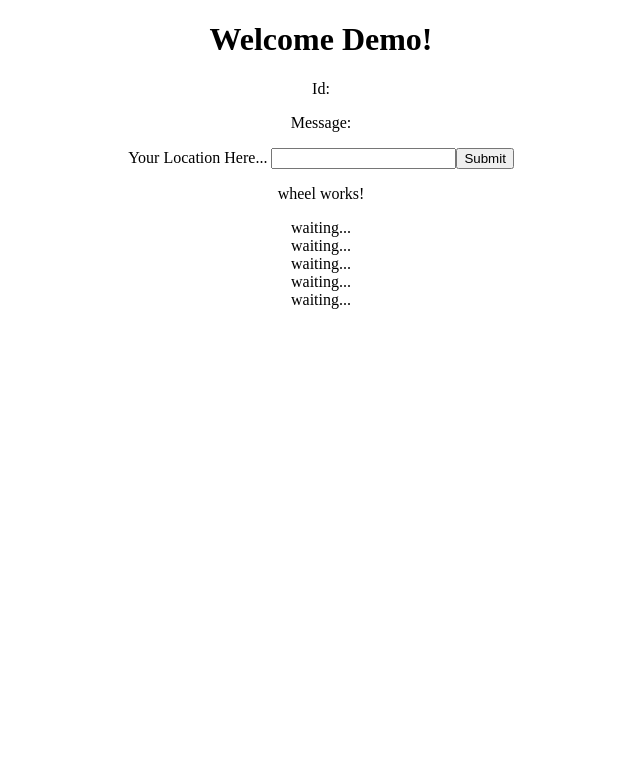
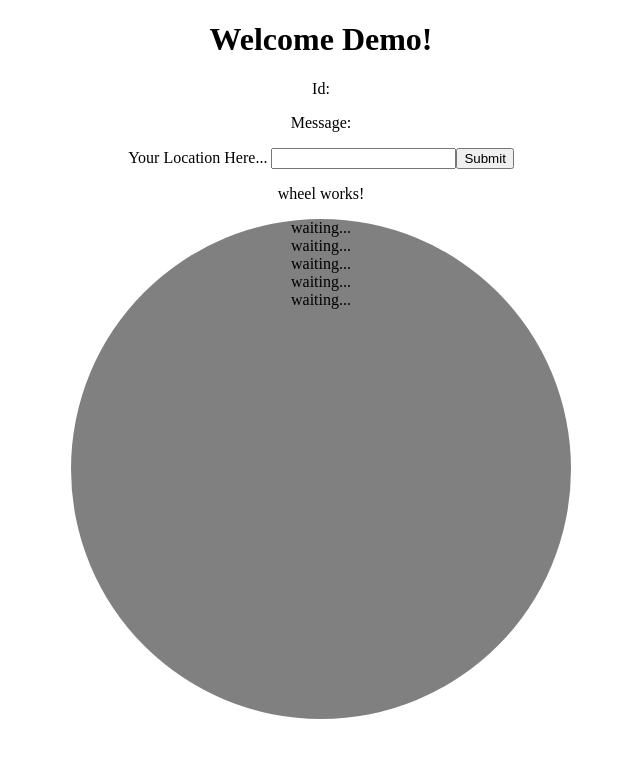
Before and after one commit to geistnine/orderout, an Angular app: page / in a window 1280 px wide. Shown: the top 758 px of the page, without its empty margins (319-959 px from the left). Built offline with nearby package versions, Linux system fonts and the light colour scheme; no server answers.

Commit message:
shaped wheel container and centered component on the screen

```diff
--- a/src/app/wheel/wheel.component.html
+++ b/src/app/wheel/wheel.component.html
@@ -1,3 +1,4 @@
+<div class="componentcontainer">
   <p>wheel works!</p>
   <div class="wheelcontainer">
     <div class="option"><span>waiting...</span></div>
@@ -6,3 +7,5 @@
     <div class="option"><span>waiting...</span></div>
     <div class="option"><span>waiting...</span></div>
   </div>
+
+</div>
--- a/src/app/wheel/wheel.component.scss
+++ b/src/app/wheel/wheel.component.scss
@@ -0,0 +1,12 @@
+.componentcontainer {
+  display: flex;
+  flex-direction: column  ;
+  justify-content: center;
+  align-items: center;
+}
+.wheelcontainer {
+  width: 500px;
+  height: 500px;
+  border-radius: 50%;
+  background-color: gray;
+}
```
Lines whose indentation alone changed are shown as unchanged.
